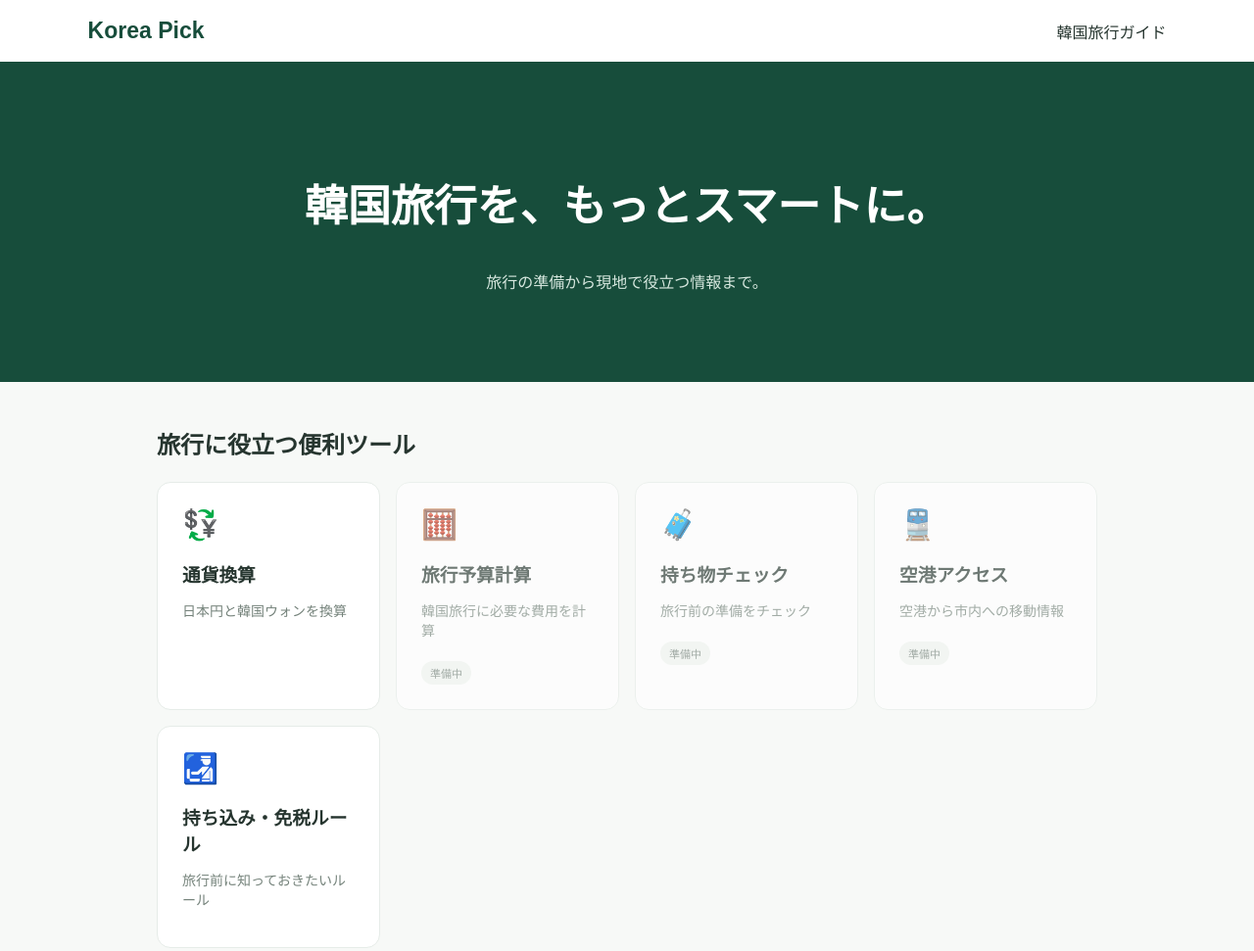
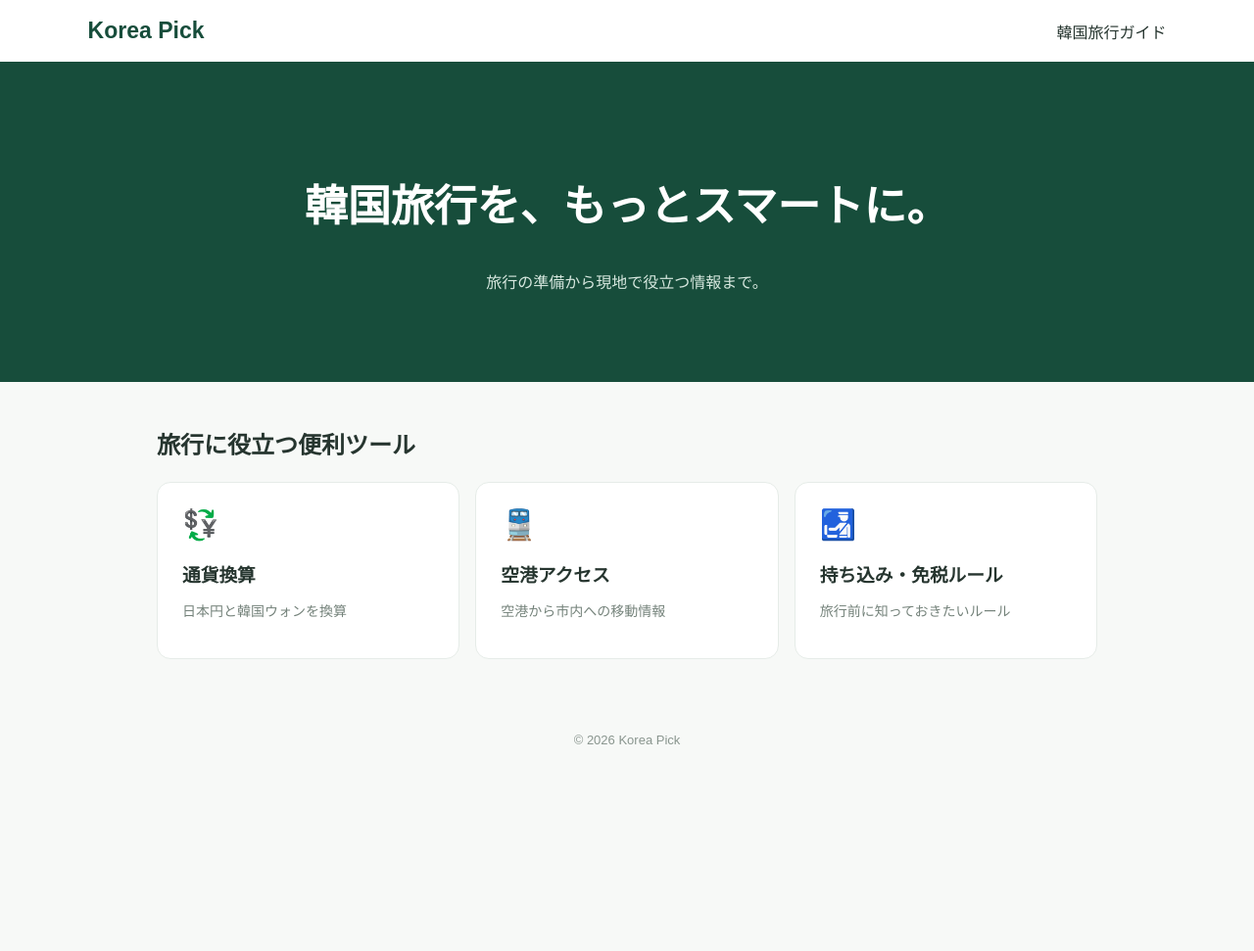
Before and after one commit to koreapick-jp/korea-pick, a plain HTML site: page index.html in a window 1280 px wide. Shown: the top 971 px of the page at 98% size. After the commit the page ends 800 px from the top, so only its background shows below. Drawn offline with Linux system fonts and the light colour scheme.

Commit message:
Update index.html

```diff
--- a/index.html
+++ b/index.html
@@ -82,26 +82,6 @@
       font-size: 14px;
     }
 
-    .coming-soon {
-      opacity: 0.65;
-      cursor: default;
-    }
-
-    .coming-soon:hover {
-      transform: none;
-      box-shadow: none;
-    }
-
-    .status {
-      display: inline-block;
-      margin-top: 8px;
-      font-size: 11px;
-      color: #75837b;
-      background: #f0f3f0;
-      padding: 4px 9px;
-      border-radius: 20px;
-    }
-
     footer {
       text-align: center;
       padding: 30px;
@@ -134,26 +114,11 @@
         <p>日本円と韓国ウォンを換算</p>
       </a>
 
-      <div class="tool coming-soon">
-        <div class="tool-icon">🧮</div>
-        <h3>旅行予算計算</h3>
-        <p>韓国旅行に必要な費用を計算</p>
-        <span class="status">準備中</span>
-      </div>
-
-      <div class="tool coming-soon">
-        <div class="tool-icon">🧳</div>
-        <h3>持ち物チェック</h3>
-        <p>旅行前の準備をチェック</p>
-        <span class="status">準備中</span>
-      </div>
-
-      <div class="tool coming-soon">
+      <a class="tool" href="airport.html">
         <div class="tool-icon">🚆</div>
         <h3>空港アクセス</h3>
         <p>空港から市内への移動情報</p>
-        <span class="status">準備中</span>
-      </div>
+      </a>
 
       <a class="tool" href="customs.html">
         <div class="tool-icon">🛃</div>
```
